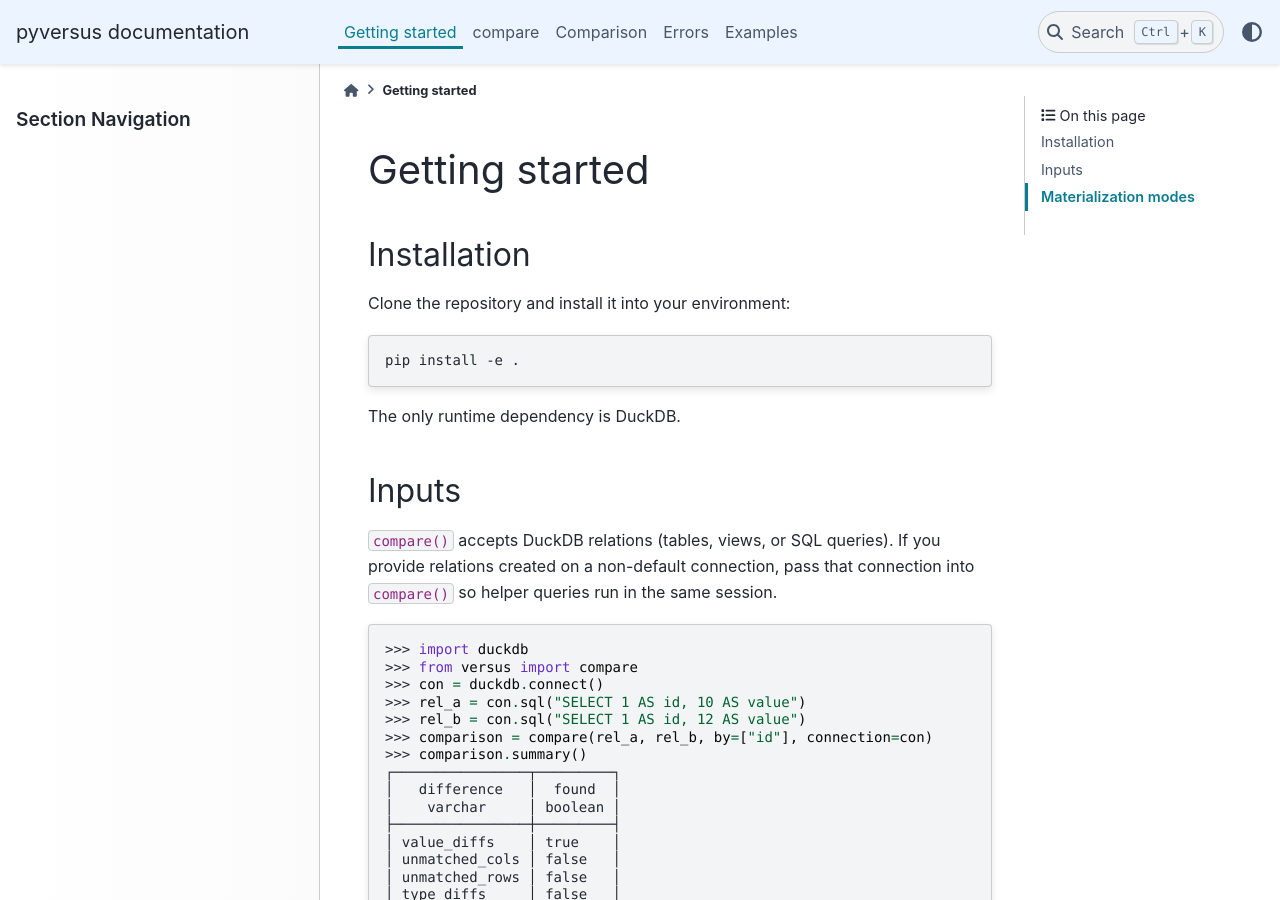
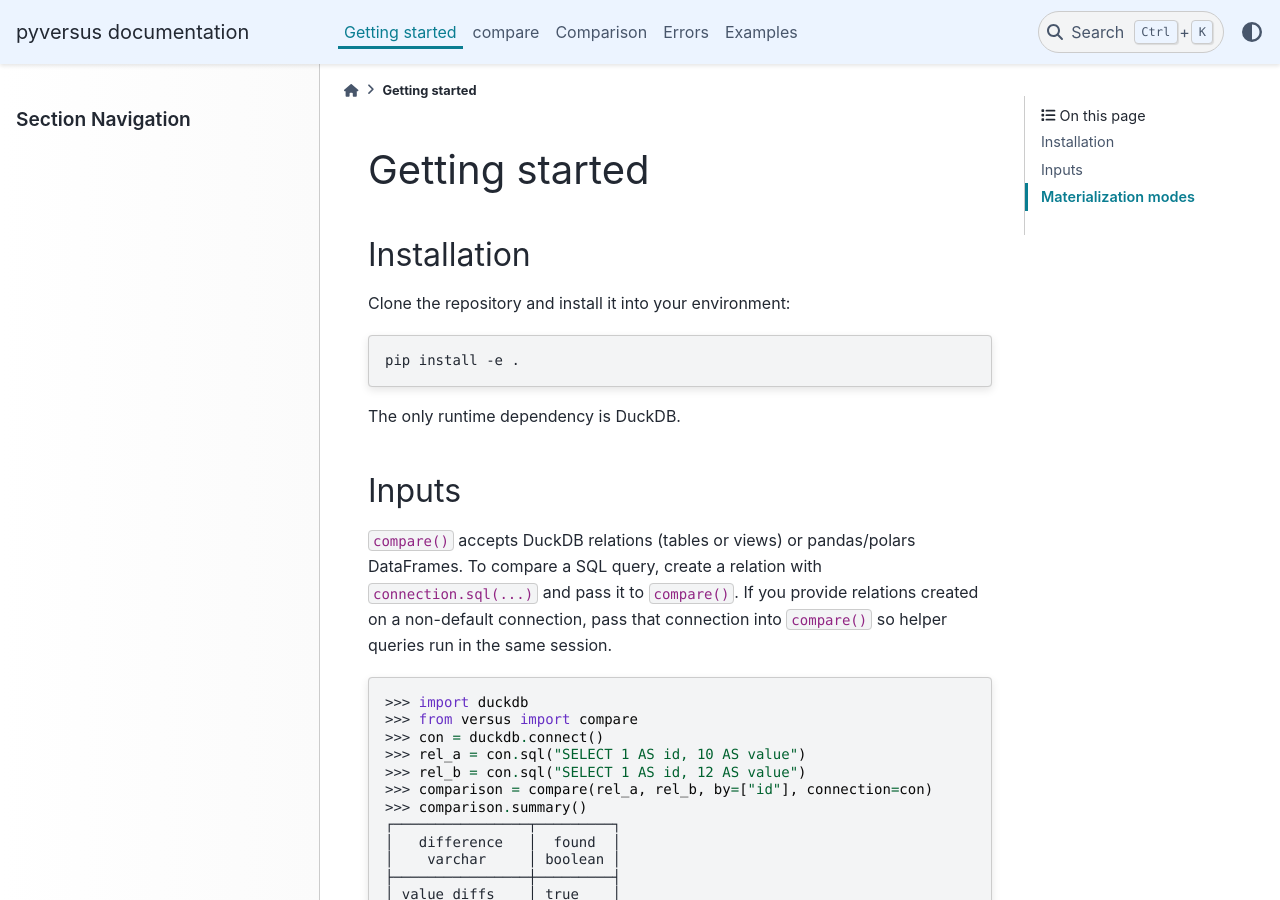
Before and after one commit to eutwt/pyversus, a Sphinx documentation site: the page built from docs_api/source/getting-started.rst, in a window 1280 px wide and 900 px high. Built offline with Sphinx 7.4.7 and the PyData theme 0.15.4, drawn with Linux system fonts in a browser that asks for light colours.

```diff
--- a/docs_api/source/getting-started.rst
+++ b/docs_api/source/getting-started.rst
@@ -15,9 +15,11 @@ The only runtime dependency is DuckDB.
 Inputs
 ------
 
-`compare()` accepts DuckDB relations (tables, views, or SQL queries). If you
-provide relations created on a non-default connection, pass that connection into
-`compare()` so helper queries run in the same session.
+`compare()` accepts DuckDB relations (tables or views) or pandas/polars
+DataFrames. To compare a SQL query, create a relation with
+`connection.sql(...)` and pass it to `compare()`. If you provide relations
+created on a non-default connection, pass that connection into `compare()` so
+helper queries run in the same session.
 
 .. code-block:: pycon
 
--- a/docs_api/source/index.rst
+++ b/docs_api/source/index.rst
@@ -1,8 +1,8 @@
 Quick start
 ===========
 
-DuckDB-powered tools for comparing two relations (tables, views, or SQL queries)
-without materializing them in Python.
+DuckDB-powered tools for comparing two relations (tables or views) or
+pandas/polars DataFrames without materializing them in Python.
 
 .. admonition:: Alpha status
 
```
Also changed, not shown: AGENTS.md (+5 -4 lines), README.md (+8 -8 lines), README.qmd (+8 -8 lines), 3 other files.
